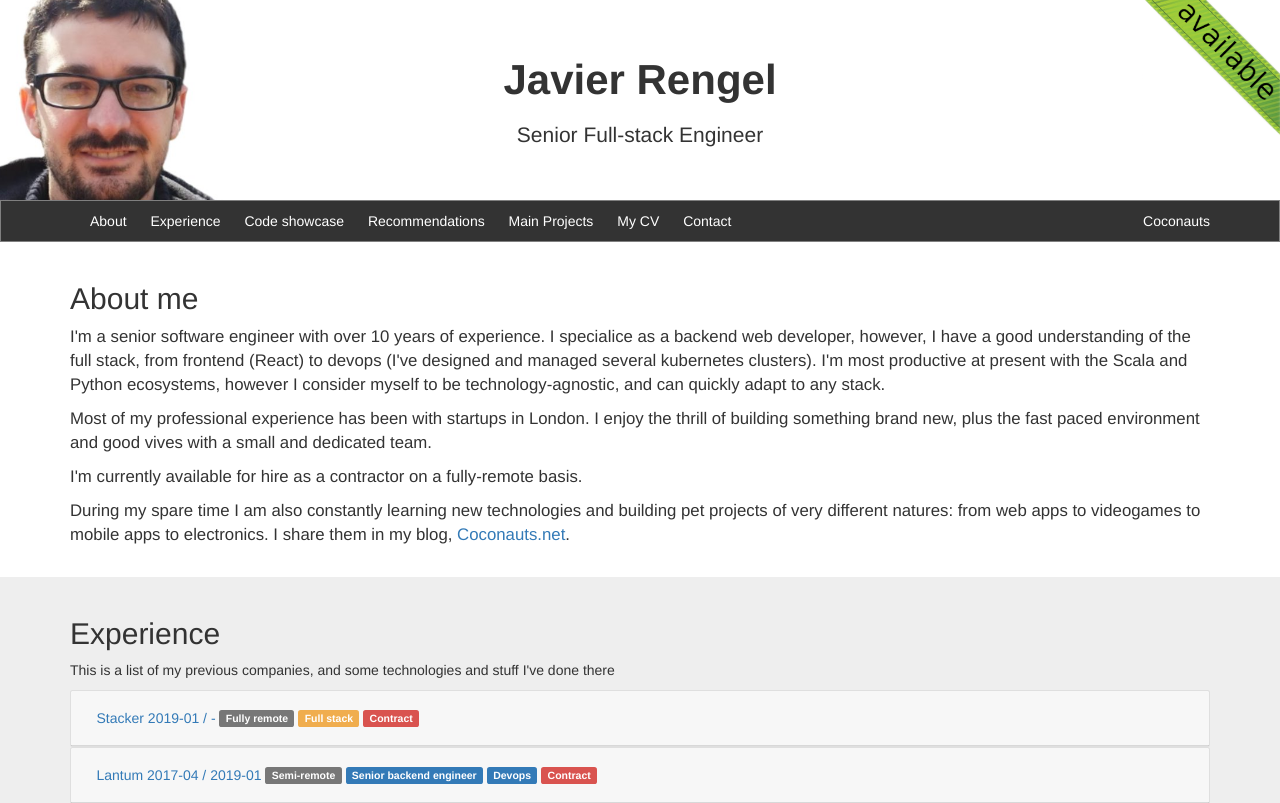
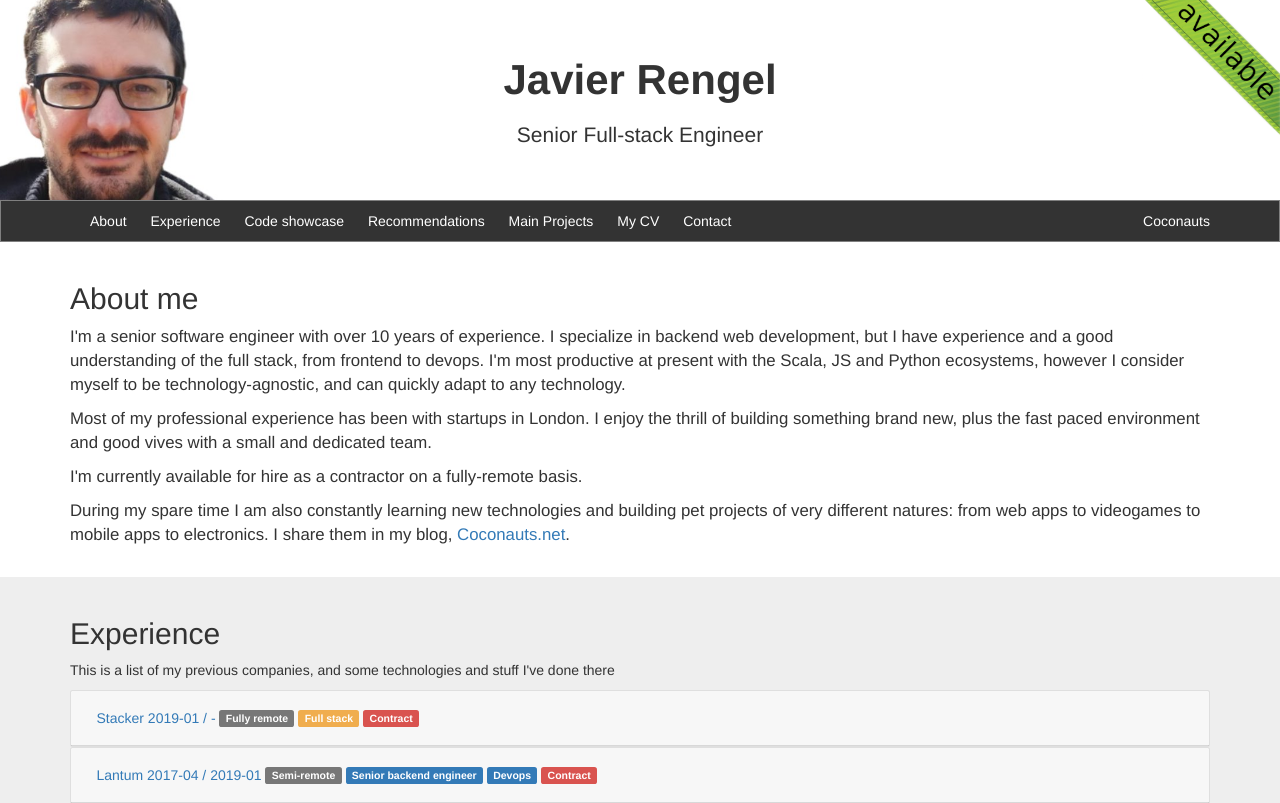
Before and after one commit to rephus/CV, a website: page public/index.html in a window 1280 px wide. Shown: the top 803 px of the page. Drawn offline with Linux system fonts and the light colour scheme.

Commit message:
Fix typos on about me

```diff
--- a/public/index.html
+++ b/public/index.html
@@ -99,13 +99,12 @@
          <div class="row">
          <div class="col-sm-12 col-lg-12 column">
             <p>I'm a senior software engineer with over 10 years of experience.
-               I specialice as a backend web developer, however,
-               I have a good understanding of the full stack,
-                from frontend (React) to devops
-                (I've designed and managed several kubernetes clusters).
-                I'm most productive at present with the Scala and Python ecosystems,
+               I specialize in backend web development, but
+               I have experience and a good understanding of the full stack,
+                from frontend to devops.
+                I'm most productive at present with the Scala, JS and Python ecosystems,
                 however I consider myself to be technology-agnostic,
-                 and can quickly adapt to any stack.
+                 and can quickly adapt to any technology.
             </p>
             <p>Most of my professional experience has been with startups in London. I enjoy the thrill of building something brand new, plus the fast paced environment and good vives with a small and dedicated team.
             </p>
```
